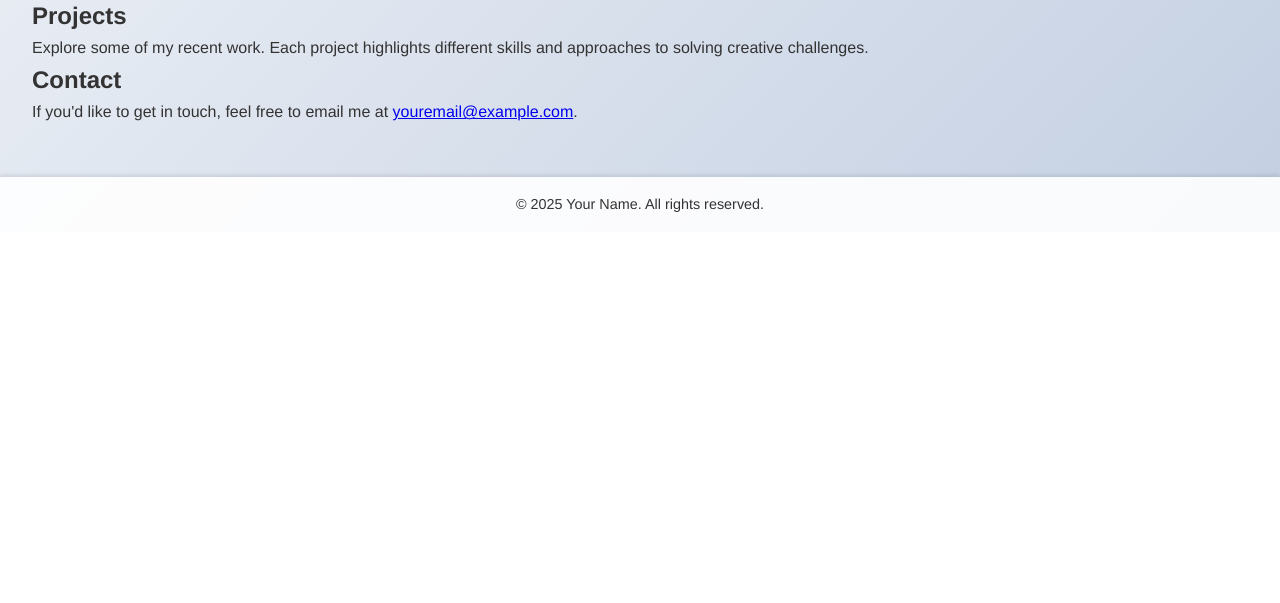
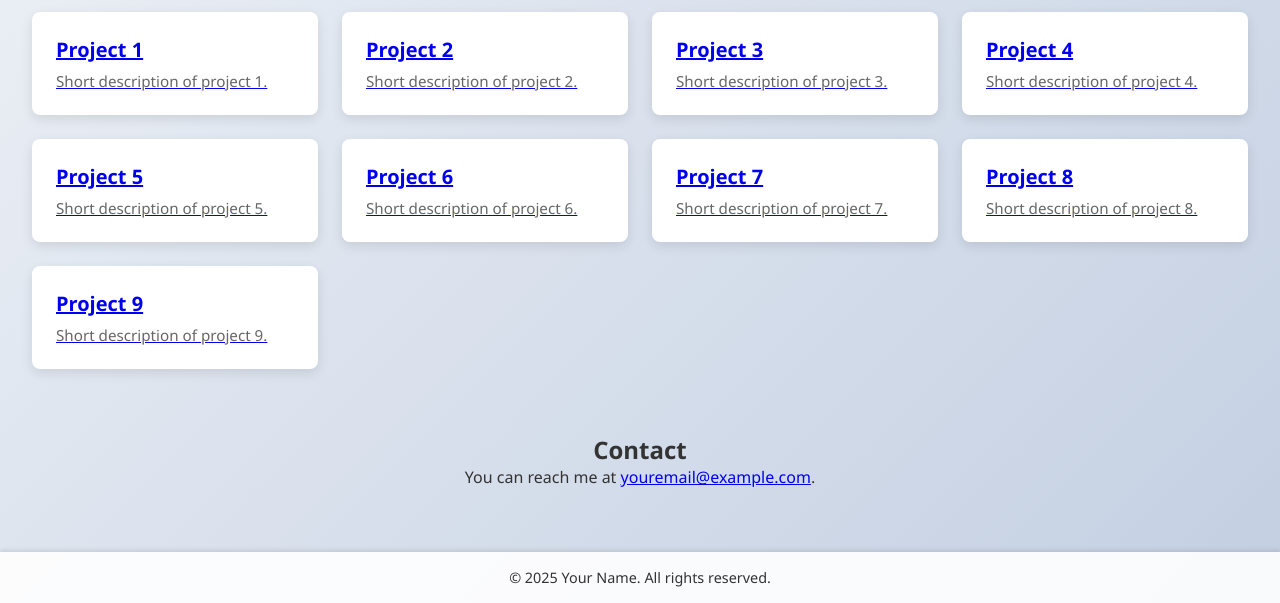
Before and after one commit to Dwell888/dwell888.github.io, a plain HTML site: page index.html in a window 1280 px wide. Shown: the part 568-1171 px from the top of the page. Before the commit the page ends 800 px from the top, so only its background shows below. Drawn offline with Linux system fonts and the light colour scheme.

Commit message:
Update index.html

```diff
--- a/index.html
+++ b/index.html
@@ -1,21 +1,18 @@
 <!DOCTYPE html>
 <html lang="en">
 <head>
-  <meta charset="UTF-8">
-  <meta name="viewport" content="width=device-width, initial-scale=1">
-  <title>Your Site Title</title>
+  <meta charset="UTF-8" />
+  <meta name="viewport" content="width=device-width, initial-scale=1" />
+  <title>Your Portfolio</title>
   <style>
-    /* Basic Reset */
-    *, *::before, *::after {
+    * {
       margin: 0;
       padding: 0;
       box-sizing: border-box;
     }
 
-    /* Body Styling */
     body {
-      font-family: 'Helvetica Neue', Arial, sans-serif;
-      line-height: 1.6;
+      font-family: 'Segoe UI', Tahoma, Geneva, Verdana, sans-serif;
       background: linear-gradient(135deg, #f5f7fa, #c3cfe2);
       color: #333;
       min-height: 100vh;
@@ -23,7 +20,6 @@
       flex-direction: column;
     }
 
-    /* Header Styling */
     header {
       background: rgba(255, 255, 255, 0.9);
       padding: 1rem 2rem;
@@ -52,7 +48,6 @@
       color: #007acc;
     }
 
-    /* Main content styling */
     main {
       flex: 1;
       padding: 2rem;
@@ -92,7 +87,50 @@
       background-color: #005fa3;
     }
 
-    /* Footer styling */
+    #projects {
+      padding: 2rem 0;
+    }
+
+    #projects h2 {
+      text-align: center;
+      margin-bottom: 2rem;
+      font-size: 2rem;
+    }
+
+    .projects-grid {
+      display: grid;
+      grid-template-columns: repeat(auto-fit, minmax(250px, 1fr));
+      gap: 1.5rem;
+    }
+
+    .project {
+      background-color: white;
+      border-radius: 8px;
+      box-shadow: 0 4px 12px rgba(0,0,0,0.1);
+      overflow: hidden;
+      padding: 1.5rem;
+      text-align: left;
+      transition: transform 0.3s ease, opacity 0.3s ease;
+      cursor: pointer;
+      opacity: 0;
+      transform: translateY(30px);
+    }
+
+    .project h3 {
+      font-size: 1.25rem;
+      margin-bottom: 0.5rem;
+    }
+
+    .project p {
+      font-size: 0.95rem;
+      color: #666;
+    }
+
+    .project:hover {
+      transform: translateY(-5px);
+      box-shadow: 0 8px 16px rgba(0,0,0,0.15);
+    }
+
     footer {
       background: rgba(255, 255, 255, 0.9);
       text-align: center;
@@ -100,48 +138,104 @@
       font-size: 0.9rem;
       box-shadow: 0 -2px 4px rgba(0,0,0,0.1);
     }
+
+    /* Scroll Animation */
+    .reveal {
+      opacity: 1 !important;
+      transform: translateY(0) !important;
+    }
   </style>
 </head>
 <body>
   <header>
-    <div class="container">
-      <h1>Your Site Title</h1>
+    <h1>Your Portfolio</h1>
     <nav>
       <ul>
         <li><a href="#home">Home</a></li>
-          <li><a href="#about">About</a></li>
         <li><a href="#projects">Projects</a></li>
         <li><a href="#contact">Contact</a></li>
       </ul>
     </nav>
-    </div>
   </header>
 
   <main>
     <section class="hero" id="home">
       <h2>Welcome to My Website</h2>
-      <p>This is a beautifully designed landing page built using modern HTML and CSS for GitHub Pages.</p>
-      <a href="#about" class="cta-btn">Learn More</a>
-    </section>
-
-    <section id="about">
-      <h2>About Me</h2>
-      <p>Lorem ipsum dolor sit amet, consectetur adipiscing elit. Proin eget ex convallis, vestibulum augue a, dapibus nulla. Integer nec lorem ac lacus imperdiet interdum.</p>
+      <p>This is a beautifully designed landing page built using HTML and CSS for GitHub Pages.</p>
+      <a href="#projects" class="cta-btn">See Projects</a>
     </section>
 
     <section id="projects">
       <h2>Projects</h2>
-      <p>Explore some of my recent work. Each project highlights different skills and approaches to solving creative challenges.</p>
+      <div class="projects-grid">
+        <!-- Repeat this project card 9 times -->
+        <a href="https://example.com/project1" class="project" target="_blank">
+          <h3>Project 1</h3>
+          <p>Short description of project 1.</p>
+        </a>
+        <a href="https://example.com/project2" class="project" target="_blank">
+          <h3>Project 2</h3>
+          <p>Short description of project 2.</p>
+        </a>
+        <a href="https://example.com/project3" class="project" target="_blank">
+          <h3>Project 3</h3>
+          <p>Short description of project 3.</p>
+        </a>
+        <a href="https://example.com/project4" class="project" target="_blank">
+          <h3>Project 4</h3>
+          <p>Short description of project 4.</p>
+        </a>
+        <a href="https://example.com/project5" class="project" target="_blank">
+          <h3>Project 5</h3>
+          <p>Short description of project 5.</p>
+        </a>
+        <a href="https://example.com/project6" class="project" target="_blank">
+          <h3>Project 6</h3>
+          <p>Short description of project 6.</p>
+        </a>
+        <a href="https://example.com/project7" class="project" target="_blank">
+          <h3>Project 7</h3>
+          <p>Short description of project 7.</p>
+        </a>
+        <a href="https://example.com/project8" class="project" target="_blank">
+          <h3>Project 8</h3>
+          <p>Short description of project 8.</p>
+        </a>
+        <a href="https://example.com/project9" class="project" target="_blank">
+          <h3>Project 9</h3>
+          <p>Short description of project 9.</p>
+        </a>
+      </div>
     </section>
 
-    <section id="contact">
+    <section id="contact" style="text-align:center; padding: 2rem;">
       <h2>Contact</h2>
-      <p>If you'd like to get in touch, feel free to email me at <a href="mailto:youremail@example.com">youremail@example.com</a>.</p>
+      <p>You can reach me at <a href="mailto:youremail@example.com">youremail@example.com</a>.</p>
     </section>
   </main>
 
   <footer>
     <p>&copy; 2025 Your Name. All rights reserved.</p>
   </footer>
+
+  <script>
+    // Scroll-based animation logic
+    const projects = document.querySelectorAll('.project');
+
+    function revealOnScroll() {
+      const triggerBottom = window.innerHeight * 0.9;
+
+      projects.forEach(project => {
+        const projectTop = project.getBoundingClientRect().top;
+
+        if (projectTop < triggerBottom) {
+          project.classList.add('reveal');
+        }
+      });
+    }
+
+    window.addEventListener('scroll', revealOnScroll);
+    window.addEventListener('load', revealOnScroll);
+  </script>
 </body>
 </html>
```
Lines whose indentation alone changed are shown as unchanged.
